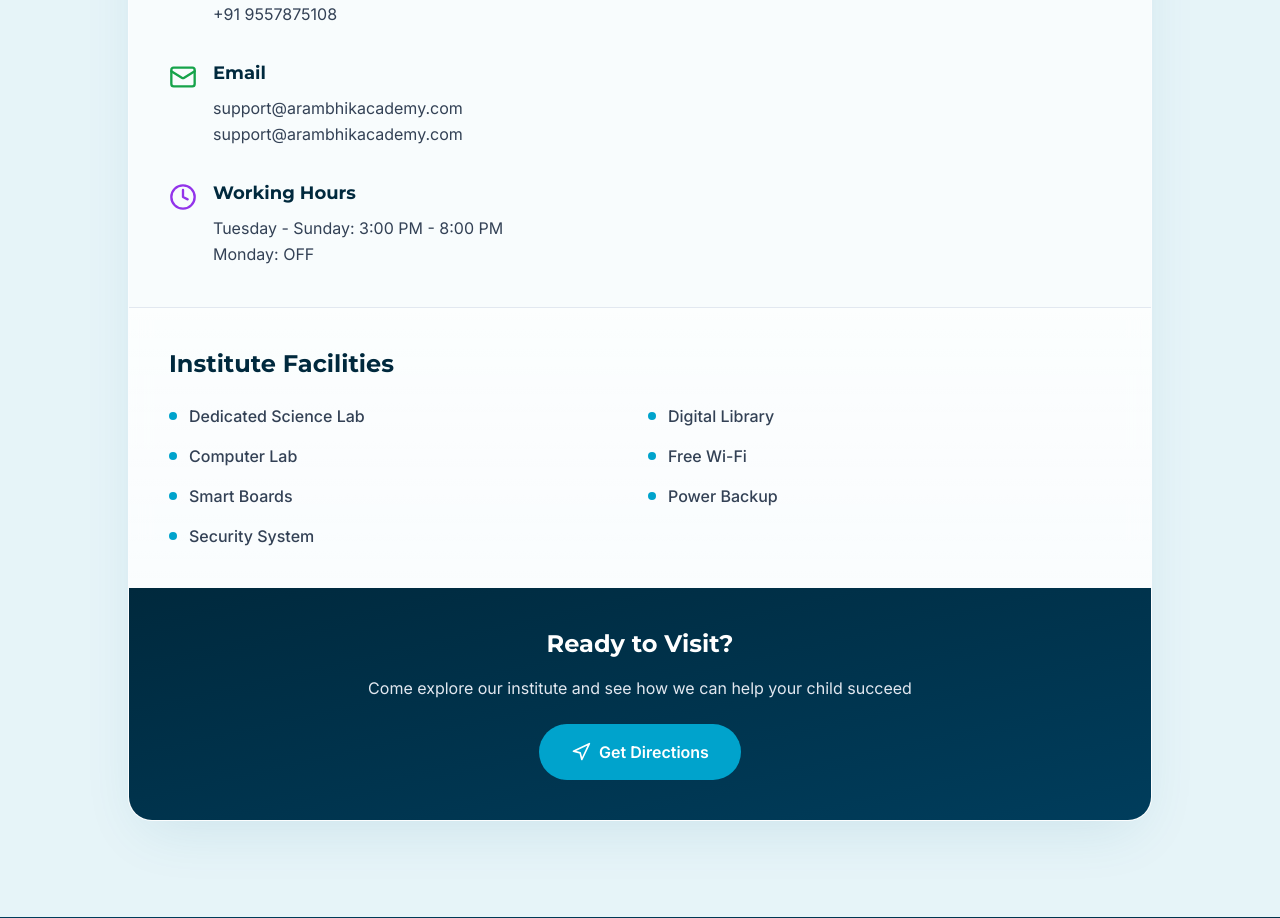
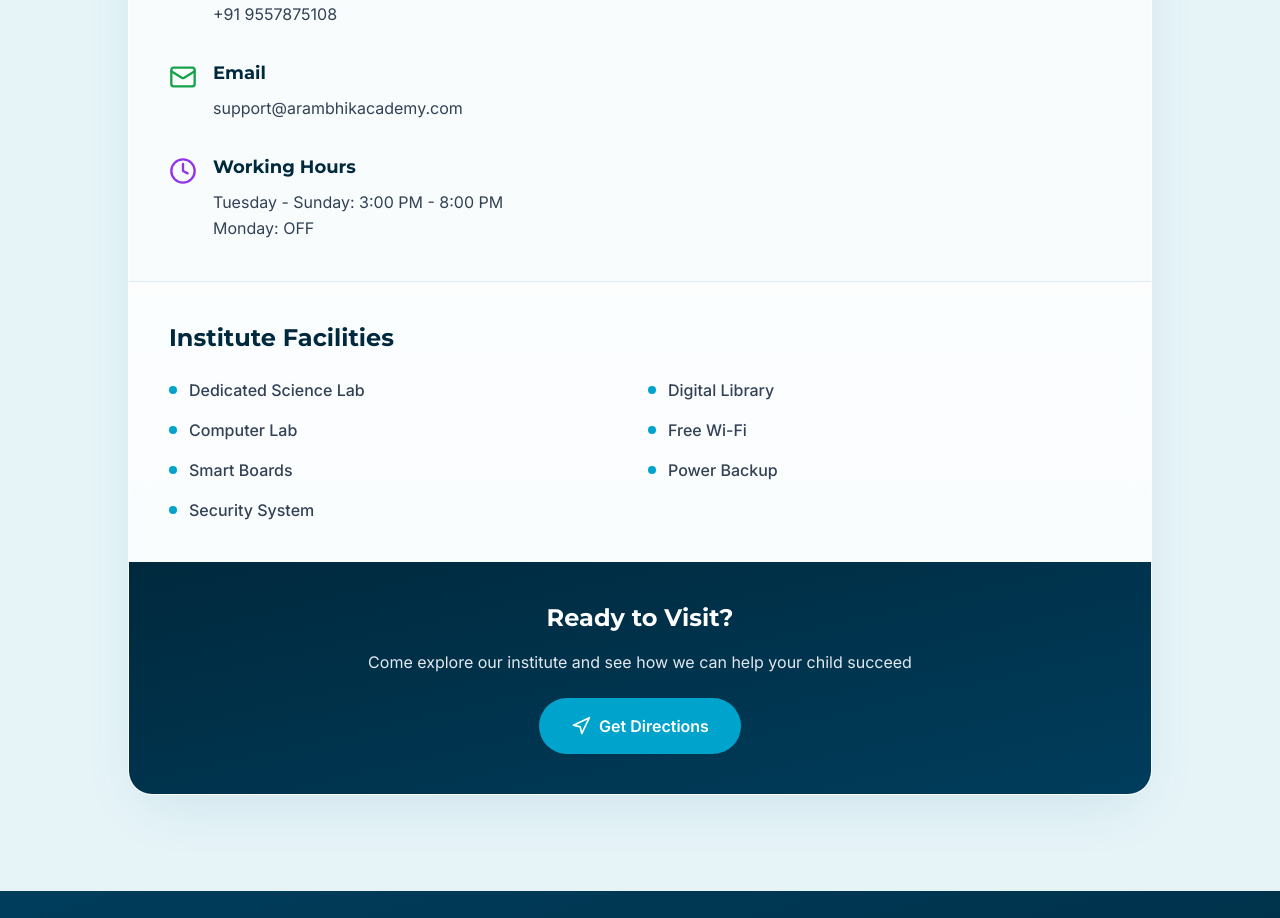
Before and after one commit to k-e-r-n-e-l-dotcom/Arambhik, a React (Vite) app: page /centers in a window 1280 px wide. Shown: the part 820-1738 px from the top of the page. Built offline with nearby package versions, Linux system fonts and the light colour scheme; no server answers.

Commit message:
Updated Centers.tsx

```diff
--- a/src/pages/Centers.tsx
+++ b/src/pages/Centers.tsx
@@ -97,7 +97,6 @@ export const Centers = () => {
                       support@arambhikacademy.com
                     </a>
                     <a href="mailto:admissions@arambhikacademy.com" className="block hover:text-green-600 transition-colors">
-                      support@arambhikacademy.com
                     </a>
                   </div>
                 </div>
```
